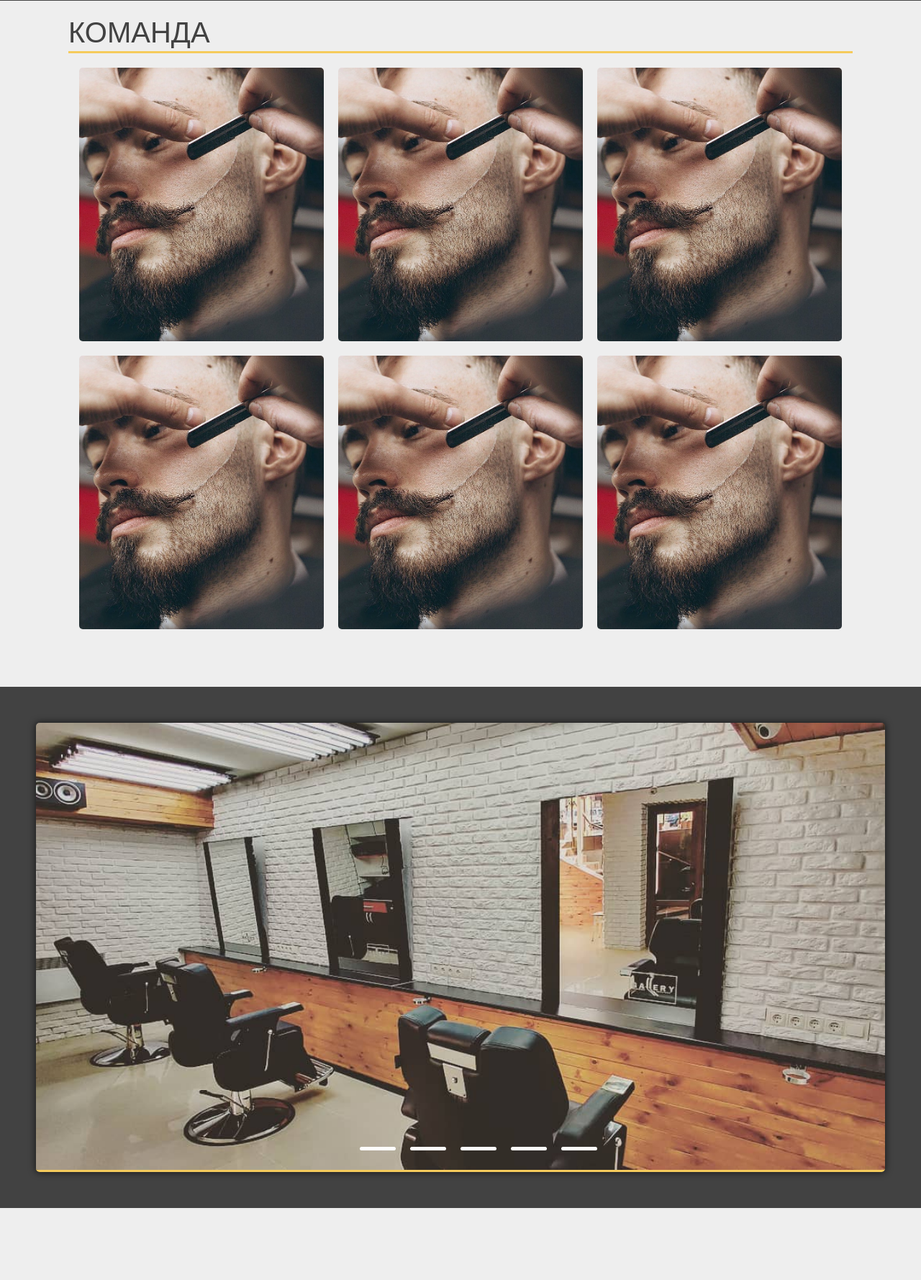
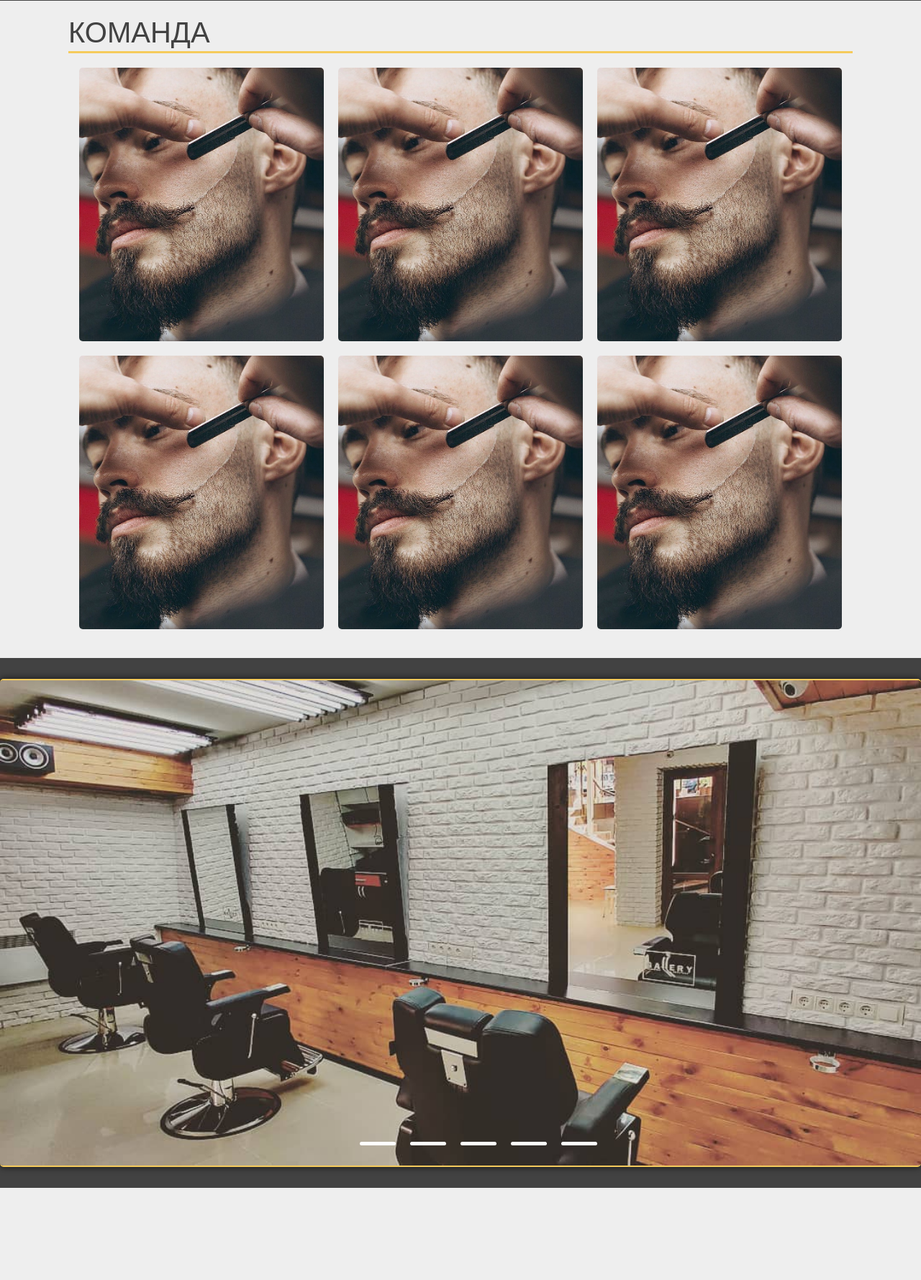
Before and after one commit to Riptide-AI/barber-gallery, a PHP site: page / in a window 1280 px wide. Shown: the part 1422-3200 px from the top of the page at 72% size. Run offline with PHP 8.4, Linux system fonts and the light colour scheme.

Commit message:
alpha 1.3.2

```diff
--- a/css/style.css
+++ b/css/style.css
@@ -3,6 +3,10 @@
           box-sizing: border-box;
   margin: 0;
   padding: 0;
+}
+
+html {
+  scroll-behavior: smooth;
 }
 
 body {
@@ -159,9 +163,9 @@ header .wrapper .logo-container .make-order:hover {
 }
 
 .navbar.active {
-  background-color: #424242;
-  -webkit-box-shadow: 0 3px 10px 1px rgba(0, 0, 0, 0.6);
-          box-shadow: 0 3px 10px 1px rgba(0, 0, 0, 0.6);
+  background-color: #333333;
+  -webkit-box-shadow: 0 0 15px 1px rgba(0, 0, 0, 0.6);
+          box-shadow: 0 0 15px 1px rgba(0, 0, 0, 0.6);
 }
 
 .navbar.active.underline {
@@ -189,14 +193,11 @@ header .wrapper .logo-container .make-order:hover {
       flex-basis: 20%;
 }
 
-.navbar .nav-wrap ul a {
+.navbar .nav-wrap ul li div {
   font-family: "Roboto", sans-serif;
   font-size: 20px;
   color: #fff;
   text-decoration: none;
-}
-
-.navbar .nav-wrap ul a div {
   display: -webkit-box;
   display: -ms-flexbox;
   display: flex;
@@ -206,15 +207,15 @@ header .wrapper .logo-container .make-order:hover {
   -webkit-box-pack: center;
       -ms-flex-pack: center;
           justify-content: center;
-  height: 70px;
+  height: 8vh;
   width: 100%;
   -webkit-transition-duration: .3s;
           transition-duration: .3s;
 }
 
-.navbar .nav-wrap ul a div:hover {
+.navbar .nav-wrap ul li div:hover {
   color: #f5cb5c;
-  background-color: rgba(51, 51, 51, 0.6);
+  background-color: rgba(66, 66, 66, 0.6);
   -webkit-transition-duration: .3s;
           transition-duration: .3s;
 }
@@ -266,7 +267,7 @@ section .team-list .wrapper {
   -webkit-box-pack: center;
       -ms-flex-pack: center;
           justify-content: center;
-  padding-bottom: 70px;
+  padding-bottom: 30px;
 }
 
 section .team-list .wrapper .team-item {
@@ -405,7 +406,7 @@ section .pricelist-block .wrapper .table .dark {
 }
 
 section .photo-slider {
-  padding: 50px;
+  height: 92vh;
   width: 100%;
   display: -webkit-box;
   display: -ms-flexbox;
@@ -431,7 +432,11 @@ section .photo-slider .wrapper .slider-block {
   -webkit-box-shadow: 0 0 10px 1px rgba(0, 0, 0, 0.6);
           box-shadow: 0 0 10px 1px rgba(0, 0, 0, 0.6);
   background-color: #f5cb5c;
-  border-bottom: 3px #f5cb5c solid;
+  border-bottom: 2px #f5cb5c solid;
+  border-top: 2px #f5cb5c solid;
+  -ms-scroll-snap-type: x mandatory;
+      scroll-snap-type: x mandatory;
+  scroll-behavior: smooth;
   scrollbar-width: none;
   -ms-overflow-style: none;
 }
@@ -469,21 +474,16 @@ section .photo-slider .wrapper .slider-block .slide-bars .bar:hover {
           transition-duration: .2s;
 }
 
+section .photo-slider .wrapper .slider-block .slide-bars .bar.active {
+  background-color: #f5cb5c;
+}
+
 section .photo-slider .wrapper .slider-block .slides {
   display: -webkit-box;
   display: -ms-flexbox;
   display: flex;
   position: relative;
   width: 500%;
-}
-
-section .photo-slider .wrapper .slider-block .slides .s1 {
-  margin-left: 0;
-}
-
-section .photo-slider .wrapper .slider-block .slides input[name="radio"] {
-  position: absolute;
-  visibility: hidden;
 }
 
 section .photo-slider .wrapper .slider-block .slides .slide {
@@ -566,7 +566,7 @@ footer {
 .anchor {
   display: block;
   position: relative;
-  top: -70px;
+  top: -8vh;
   visibility: hidden;
 }
 
--- a/css/style.sass
+++ b/css/style.sass
@@ -12,6 +12,8 @@ $secondary-bg-color: #eeeeee
    box-sizing: border-box
    margin: 0
    padding: 0
+html
+   scroll-behavior: smooth
 body
    background-color: $secondary-bg-color
    // background: url("../sources/img/background.jpg")  0 0/cover fixed no-repeat
@@ -102,8 +104,8 @@ header
    justify-content: center
    transition-duration: .3s
    &.active
-      background-color: $light-grey
-      box-shadow: 0 3px 10px 1px rgba(0, 0, 0, .6)
+      background-color: $dark-grey
+      box-shadow: 0 0 15px 1px rgba(0, 0, 0, .6)
       &.underline
          transition-duration: 0s
          border-bottom: 3px $secondary-text-color solid
@@ -116,21 +118,20 @@ header
          justify-content: space-around
          li
             flex-basis: 20%
-         a
-            font-family: $main-font
-            font-size: 20px
-            color: #fff
-            text-decoration: none
             div
+               font-family: $main-font
+               font-size: 20px
+               color: #fff
+               text-decoration: none
                display: flex
                align-items: center
                justify-content: center
-               height: 70px
+               height: 8vh
                width: 100%
                transition-duration: .3s
                &:hover
                   color: $secondary-text-color
-                  background-color: rgba($dark-grey, .6)
+                  background-color: rgba($light-grey, .6)
                   transition-duration: .3s
 section
    width: 100%
@@ -158,7 +159,7 @@ section
          display: flex
          flex-wrap: wrap
          justify-content: center
-         padding-bottom: 70px
+         padding-bottom: 30px
          .team-item
             flex-grow: 0
             height: 380px
@@ -241,23 +242,25 @@ section
             .dark
                background-color: $dark-grey
    .photo-slider
-      padding: 50px
+      height: 92vh
       width: 100%
       display: flex
       justify-content: center
       align-items: center
       background-color: $backgound-color
       .wrapper
-         max-width: 1440px
+         max-width: 1440px //16:9
          max-height: 810px
          position: relative
          .slider-block
-            overflow-x: auto // turn on auto for mobile
+            overflow-x: hidden // turn on auto for mobile
             border-radius: 5px
             box-shadow: 0 0 10px 1px rgba(0, 0, 0, .6)
             background-color: $secondary-text-color
-            border-bottom: 3px $secondary-text-color solid
-            // scroll-snap-type: x mandatory //scroll to next div
+            border-bottom: 2px $secondary-text-color solid
+            border-top: 2px $secondary-text-color solid
+            scroll-snap-type: x mandatory //scroll to next div
+            scroll-behavior: smooth //smooth scrolling
             // to hide scrollbar
             scrollbar-width: none
             -ms-overflow-style: none
@@ -281,16 +284,13 @@ section
                   &:hover
                      background-color: $secondary-text-color
                      transition-duration: .2s
+                  &.active
+                     background-color: $secondary-text-color
 
             .slides
                display: flex
                position: relative
                width: 500%
-               .s1
-                  margin-left: 0
-               input[name = "radio"]
-                  position: absolute
-                  visibility: hidden
                .slide
                   scroll-snap-align: start
                   width: 20%
@@ -335,7 +335,7 @@ footer
 .anchor
    display: block
    position: relative
-   top: -70px
+   top: -8vh
    visibility: hidden
 
    //for slider
--- a/index.html
+++ b/index.html
@@ -13,11 +13,11 @@
    <nav class="navbar">
       <div class="nav-wrap">
          <ul>
-            <li><a href="#about"><div>Про нас</div></a></li>
-            <li><a href="#team"><div>Команда</div></a></li>
-            <li><a href="#slider"><div>Галерея</div></a></li>
-            <li><a href="#price-list"><div>Ціни</div></a></li>
-            <li><a href="#contacts"><div>Контакти</div></a></li>
+            <li><div onclick="smoothScroll('about')" >Про нас</div></li>
+            <li><div onclick="smoothScroll('team')" >Команда</div></li>
+            <li><div onclick="smoothScroll('slider')" >Галерея</div></li>
+            <li><div onclick="smoothScroll('price-list')" >Ціни</div></li>
+            <li><div onclick="smoothScroll('contacts')" >Контакти</div></li>
          </ul>
       </div>
    </nav>
@@ -139,36 +139,30 @@
       <a class="anchor" id="slider"></a><!--anchor for slider-->
       <div class="photo-slider">
          <div class="wrapper">
-            <div class="slider-block">
+            <div class="slider-block" id="slider">
                <div class="slides">
-                  <input type="radio" name="radio" id="r1" checked>
-                  <input type="radio" name="radio" id="r2">
-                  <input type="radio" name="radio" id="r3">
-                  <input type="radio" name="radio" id="r4">
-                  <input type="radio" name="radio" id="r5">
-
-                  <div class="slide s1">
+                  <div class="slide" id="slide-1">
                      <img src="sources/img/slide-1.jpg" alt="1">
                   </div>
-                  <div class="slide">
+                  <div class="slide" id="slide-2">
                      <img src="sources/img/slide-1.jpg" alt="2">
                   </div>
-                  <div class="slide">
+                  <div class="slide" id="slide-3">
                      <img src="sources/img/slide-1.jpg" alt="3">
                   </div>
-                  <div class="slide">
+                  <div class="slide" id="slide-4">
                      <img src="sources/img/slide-1.jpg" alt="4">
                   </div>
-                  <div class="slide">
+                  <div class="slide" id="slide-5">
                      <img src="sources/img/slide-1.jpg" alt="5">
                   </div>
                </div>
                <div class="slide-bars">
-                  <label for="r1" class="bar"></label>
-                  <label for="r2" class="bar"></label>
-                  <label for="r3" class="bar"></label>
-                  <label for="r4" class="bar"></label>
-                  <label for="r5" class="bar"></label>
+                  <div class="bar" onclick="sliderScroll('slide-1', 'bar-1')" id="bar-1"></div>
+                  <div class="bar" onclick="sliderScroll('slide-2', 'bar-2')" id="bar-2"></div>
+                  <div class="bar" onclick="sliderScroll('slide-3', 'bar-3')" id="bar-3"></div>
+                  <div class="bar" onclick="sliderScroll('slide-4', 'bar-4')" id="bar-4"></div>
+                  <div class="bar" onclick="sliderScroll('slide-5', 'bar-5')" id="bar-5"></div>
                </div>
             </div>
          </div>
--- a/scripts/script.js
+++ b/scripts/script.js
@@ -1,10 +1,7 @@
 'use strict';
-
-let prev = 0;
-window.onscroll = function (prev){
+window.onscroll = function (){
    const nav = document.querySelector(".navbar");
    let top = window.scrollY;
-   console.log(top);
    if(top >=100){
       nav.classList.add("active");
    }
@@ -17,5 +14,43 @@ window.onscroll = function (prev){
    else{
       nav.classList.remove("underline");
    }
-   return prev
 }
+function smoothScroll(Element) {
+
+   Element = document.getElementById(Element);
+   let selectedPosX = 0;
+   let selectedPosY = 0;
+   while (Element != null) {
+       selectedPosX += Element.offsetLeft;
+       selectedPosY += Element.offsetTop;
+       Element = Element.offsetParent;
+   }
+   window.scrollTo(selectedPosX, selectedPosY);
+}
+
+function sliderScroll(element, parentId) {
+   element = document.getElementById(element);
+   parentId = document.getElementById(parentId);
+   const elementList = document.querySelectorAll('.bar')
+   const slider = document.querySelector(".slider-block");
+   let posX = element.offsetLeft;
+   let posY = element.offsetTop;
+   slider.scroll(posX, posY);
+   eachElementRemoveClass("remove", "active", elementList);
+   parentId.classList.add("active");
+}
+function eachElementRemoveClass(operation,status, elementList){
+   switch(operation) {
+      case ("add"):
+         for(let i = 0; i < elementList.length; i++){
+            elementList[i].classList.add(status);
+         }
+         break;
+      case ("remove"):
+         for(let i = 0; i < elementList.length; i++){
+            elementList[i].classList.remove(status);
+         }
+         break;
+   }
+
+}
```
Also changed, not shown: 1 other file.
